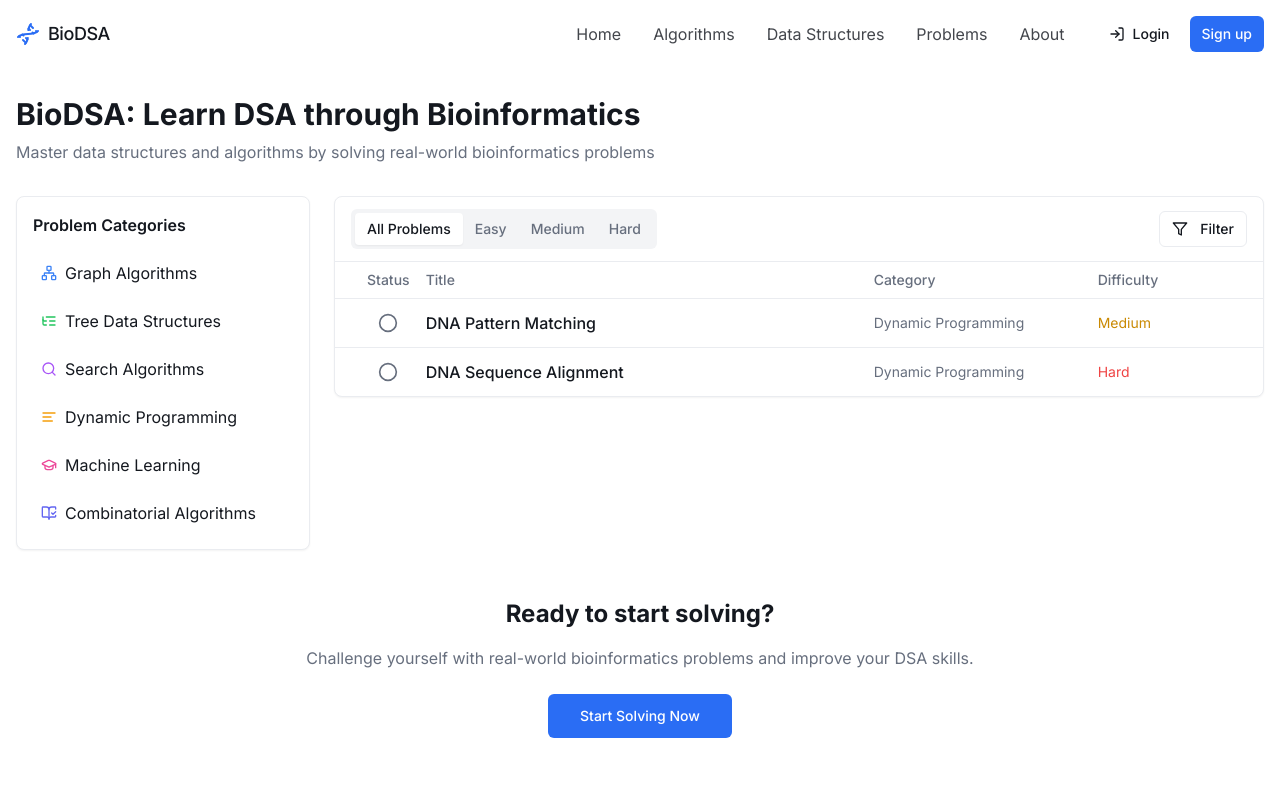
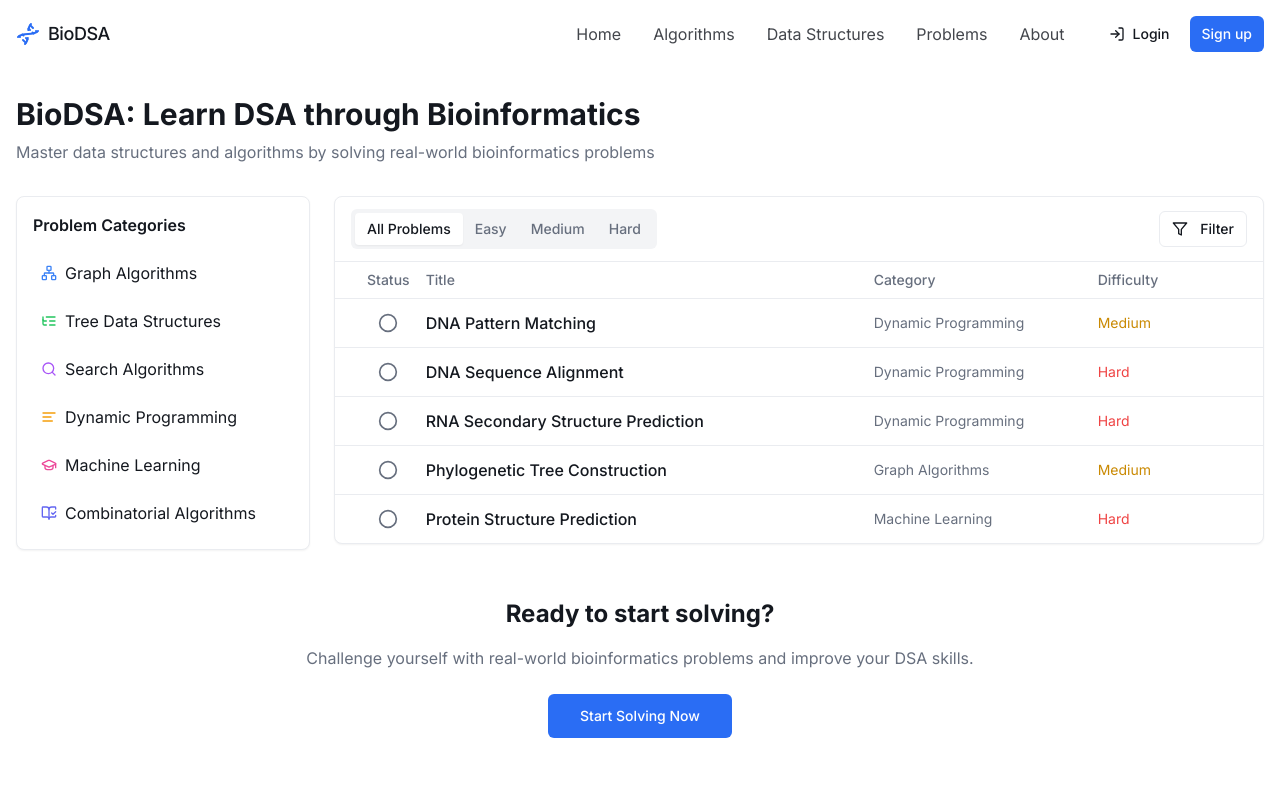
Before and after one commit to Gabriel-Nesaraj/dsa-bio-learniverse, a React (Vite) app: page / in a window 1280 px wide. Shown: the top 800 px of the page. Built offline with nearby package versions, Linux system fonts and the light colour scheme.

Commit message:
Add problem descriptions
Adds descriptions to all problems.

```diff
--- a/src/main.tsx
+++ b/src/main.tsx
@@ -15,7 +15,7 @@ const initializeData = () => {
         difficulty: "medium",
         category: "dynamic-programming",
         slug: "dna-pattern-matching",
-        description: "Implement an algorithm to find occurrences of a pattern in a DNA sequence. This is a fundamental operation in bioinformatics.",
+        description: "Implement an algorithm to find occurrences of a pattern in a DNA sequence. This is a fundamental operation in bioinformatics used for identifying genetic markers, locating genes, and analyzing regulatory elements. Your algorithm should return all starting positions where the pattern occurs in the DNA sequence.\n\nIn bioinformatics, efficient pattern matching is crucial for analyzing genomic data. Standard string matching algorithms like the naive approach, KMP (Knuth-Morris-Pratt), or Boyer-Moore can be adapted for DNA sequences. Consider the specific characteristics of DNA sequences (limited alphabet of A, C, G, T) when designing your solution.",
         examples: [
           {
             input: "Sequence: ACGTACGT, Pattern: ACG",
@@ -53,7 +53,7 @@ const initializeData = () => {
         difficulty: "hard",
         category: "dynamic-programming",
         slug: "dna-sequence-alignment",
-        description: "Implement the Needleman-Wunsch algorithm for global alignment of two DNA sequences. This algorithm is used to find the optimal alignment of two sequences that maximizes similarity.",
+        description: "Implement the Needleman-Wunsch algorithm for global alignment of two DNA sequences. This algorithm is essential in bioinformatics for comparing biological sequences and inferring evolutionary relationships.\n\nThe Needleman-Wunsch algorithm uses dynamic programming to find the optimal alignment between two sequences. It builds a scoring matrix by comparing each character of one sequence with each character of the other, considering matches, mismatches, and gaps. The algorithm assigns scores for matches, penalties for mismatches, and gap penalties, then backtracks through the matrix to find the optimal alignment.\n\nYour implementation should return both the optimal alignment score and the aligned sequences with gaps inserted where needed to maximize similarity.",
         examples: [
           {
             input: "Sequence 1: ACGTACGT, Sequence 2: ACGTCT",
@@ -74,6 +74,105 @@ const initializeData = () => {
 
 // Example usage:
 // const result = needlemanWunsch("ACGTACGT", "ACGTCT");
+// console.log(result);`
+        }
+      },
+      {
+        id: 3,
+        title: "RNA Secondary Structure Prediction",
+        difficulty: "hard",
+        category: "dynamic-programming",
+        slug: "rna-structure-prediction",
+        description: "Implement the Nussinov algorithm for predicting RNA secondary structure. RNA molecules fold back on themselves to form base pairs, creating complex three-dimensional structures essential for their function.\n\nThe Nussinov algorithm uses dynamic programming to find the maximum number of base pairs that can form in an RNA sequence. It considers the complementary base pairs (A-U, G-C) and builds a table to track the optimal structure.\n\nYour implementation should return both the maximum number of base pairs and a representation of the predicted structure using dot-bracket notation, where dots represent unpaired nucleotides and parentheses represent paired nucleotides.",
+        examples: [
+          {
+            input: "RNA Sequence: GGGAAAUCC",
+            output: "Max base pairs: 3\nStructure: (((...)))",
+            explanation: "The G's at positions 0,1,2 pair with C's at positions 6,7,8, while A's remain unpaired."
+          }
+        ],
+        constraints: [
+          "The RNA sequence contains only characters A, C, G, and U",
+          "The length of the sequence is between 1 and 1000",
+          "Valid base pairs are A-U and G-C",
+          "Each base can pair with at most one other base",
+          "Crossing base pairs are not allowed"
+        ],
+        starterCode: {
+          javascript: `function predictRNAStructure(rnaSequence) {
+  // Your implementation here
+  // Return the maximum number of base pairs and the structure in dot-bracket notation
+}
+
+// Example usage:
+// const result = predictRNAStructure("GGGAAAUCC");
+// console.log(result); // Should output { maxPairs: 3, structure: "(((...)))" }`
+        }
+      },
+      {
+        id: 4,
+        title: "Phylogenetic Tree Construction",
+        difficulty: "medium",
+        category: "graph-algorithms",
+        slug: "phylogenetic-tree",
+        description: "Implement the UPGMA (Unweighted Pair Group Method with Arithmetic Mean) algorithm for constructing a phylogenetic tree from a distance matrix. Phylogenetic trees represent evolutionary relationships between biological sequences or organisms.\n\nThe UPGMA algorithm is a hierarchical clustering method that assumes a constant rate of evolution. It starts with each sequence as its own cluster and iteratively joins the closest clusters until a single tree is formed.\n\nYour implementation should take a distance matrix as input and return a representation of the phylogenetic tree, including branch lengths that represent evolutionary time.",
+        examples: [
+          {
+            input: "Distance Matrix:\n0 5 9 9\n5 0 10 10\n9 10 0 8\n9 10 8 0",
+            output: "Newick format: ((A:2.5,B:2.5):2.0,(C:4.0,D:4.0):0.5);",
+            explanation: "The tree groups A with B and C with D, with branch lengths proportional to evolutionary distance."
+          }
+        ],
+        constraints: [
+          "The distance matrix is symmetric and has zeros on the diagonal",
+          "The number of sequences is between 2 and 100",
+          "All distances are non-negative"
+        ],
+        starterCode: {
+          javascript: `function constructPhylogeneticTree(distanceMatrix) {
+  // Your implementation here
+  // Return the phylogenetic tree in Newick format
+}
+
+// Example usage:
+// const distanceMatrix = [
+//   [0, 5, 9, 9],
+//   [5, 0, 10, 10],
+//   [9, 10, 0, 8],
+//   [9, 10, 8, 0]
+// ];
+// const result = constructPhylogeneticTree(distanceMatrix);
+// console.log(result);`
+        }
+      },
+      {
+        id: 5,
+        title: "Protein Structure Prediction",
+        difficulty: "hard",
+        category: "machine-learning",
+        slug: "protein-structure",
+        description: "Implement a simplified version of the HP (Hydrophobic-Polar) model for predicting protein folding in 2D space. Protein folding is a fundamental process in molecular biology that determines the 3D structure and function of proteins.\n\nThe HP model simplifies amino acids into just two types: hydrophobic (H) and polar (P). In this model, a protein folds to maximize the number of H-H contacts (hydrophobic interactions) while maintaining a valid self-avoiding walk on a 2D lattice.\n\nYour implementation should take a sequence of H and P residues and return the maximum number of H-H contacts possible and a 2D representation of the folded structure.",
+        examples: [
+          {
+            input: "HP Sequence: HPHPPHHPHPPHPHHPPHPH",
+            output: "Maximum H-H contacts: 9\nStructure: (0,0),(1,0),(1,1),(2,1),(2,2),(1,2),(0,2),(0,3),(-1,3),(-1,2),(-1,1),(-2,1),(-2,0),(-1,0),(-1,-1),(0,-1),(1,-1),(2,-1),(3,-1),(3,0)",
+            explanation: "The protein folds to form 9 H-H contacts while avoiding self-intersection on a 2D grid."
+          }
+        ],
+        constraints: [
+          "The sequence contains only characters H and P",
+          "The length of the sequence is between 1 and 100",
+          "The protein chain cannot intersect itself",
+          "Each residue must be adjacent to its neighbors in the sequence"
+        ],
+        starterCode: {
+          javascript: `function predictProteinStructure(hpSequence) {
+  // Your implementation here
+  // Return the maximum number of H-H contacts and the 2D coordinates of the folded structure
+}
+
+// Example usage:
+// const result = predictProteinStructure("HPHPPHHPHPPHPHHPPHPH");
 // console.log(result);`
         }
       }
```
